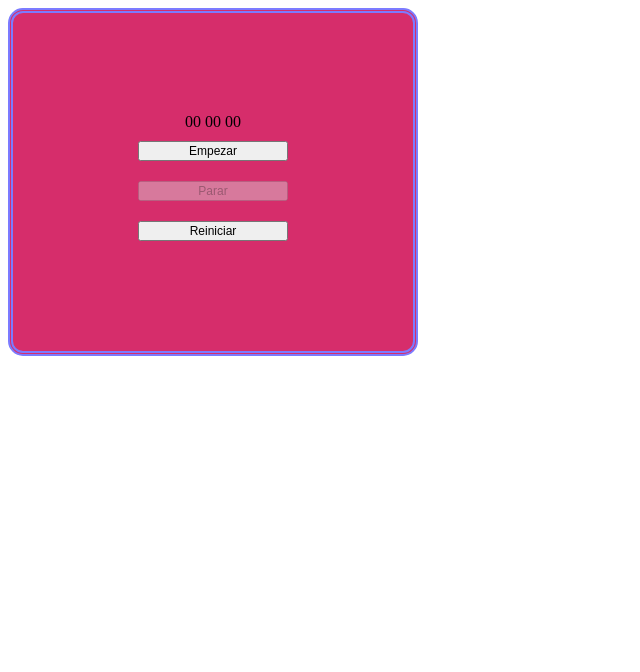
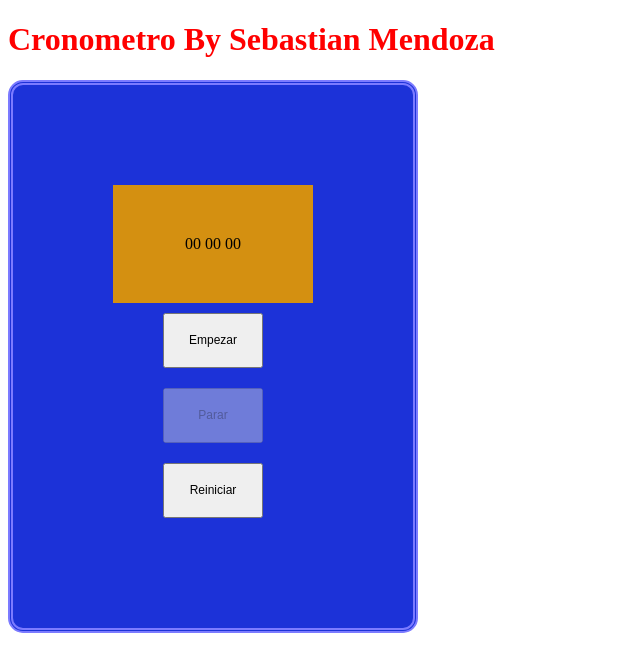
Before and after one commit to sebanma/Taller-Numero-2, a plain HTML site: page TALLER NUMERO 2/index.html in a window 1280 px wide. Shown: the whole page, without its empty margins (0-640 px from the left). Drawn offline with Linux system fonts and the light colour scheme.

Commit message:
penultimo cambio

```diff
--- a/TALLER NUMERO 2/css/Styles.css
+++ b/TALLER NUMERO 2/css/Styles.css
@@ -3,12 +3,19 @@
     border: 5px #7c7bff double;
     width: 200px;
     text-align: center;
-    background-color: rgb(214, 45, 107);
+    background-color: rgb(28, 50, 216);
     border-radius: 15px;
     }
 
     #cronometro [type=button]  {
     margin: 10px;
     font: normal 9pt arial;
-    width: 150px;
+    width: 100px;
+    height: 55px;
     }
+
+    #reloj  {
+     background-color: rgb(212, 144, 17);
+     padding:50px;
+     text-align: center;
+    }
--- a/TALLER NUMERO 2/index.html
+++ b/TALLER NUMERO 2/index.html
@@ -10,12 +10,15 @@
 <script src="js/js.js"></script>
 </head>
 <body>
+    <h1><FONT COLOR="red">Cronometro By Sebastian Mendoza </FONT></h1>
+
     <div id="cronometro">
         <div id="reloj">
-           00 00 00
+          00 00 00
         </div>
         <form name="cron" action="#">
-          <input type="button" value="Empezar" name="boton1"   />
+        <input type="button" value="Empezar" name="boton1"   />
+
           <input type="button" value="Parar" name="boton2" />
           <input type="button" value="Reiniciar" name="boton3" />
         </form>
--- a/TALLER NUMERO 2/js/js.js
+++ b/TALLER NUMERO 2/js/js.js
@@ -1,10 +1,12 @@
+//cuando la ventana carga se ejecuta esta funcion
 window.onload = function() {
-
+//del documento html se trae el documento que tiene el elemento en este dicho id.
     visor=document.getElementById("reloj"); //localizar pantalla del reloj
     //asociar eventos a botones: al pulsar el botón se activa su función.
     document.cron.boton1.onclick = activo;
     document.cron.boton3.onclick = desactivo;
     document.cron.boton2.onclick = pausa;
+    //Propiedades a los eventos
     document.cron.boton1.disabled=false;
     document.cron.boton2.disabled=true;
     //variables de inicio:
@@ -100,5 +102,5 @@ window.onload = function() {
          visor.innerHTML = "00 00 00"; //visor a cero
          document.cron.boton1.value="Empezar";
          document.cron.boton2.disabled=false;  //segundo botón desactivado
-         document.cron.boton1.disabled=false;
+         document.cron.boton1.disabled=false; //primer boton desactivado
          }
```
